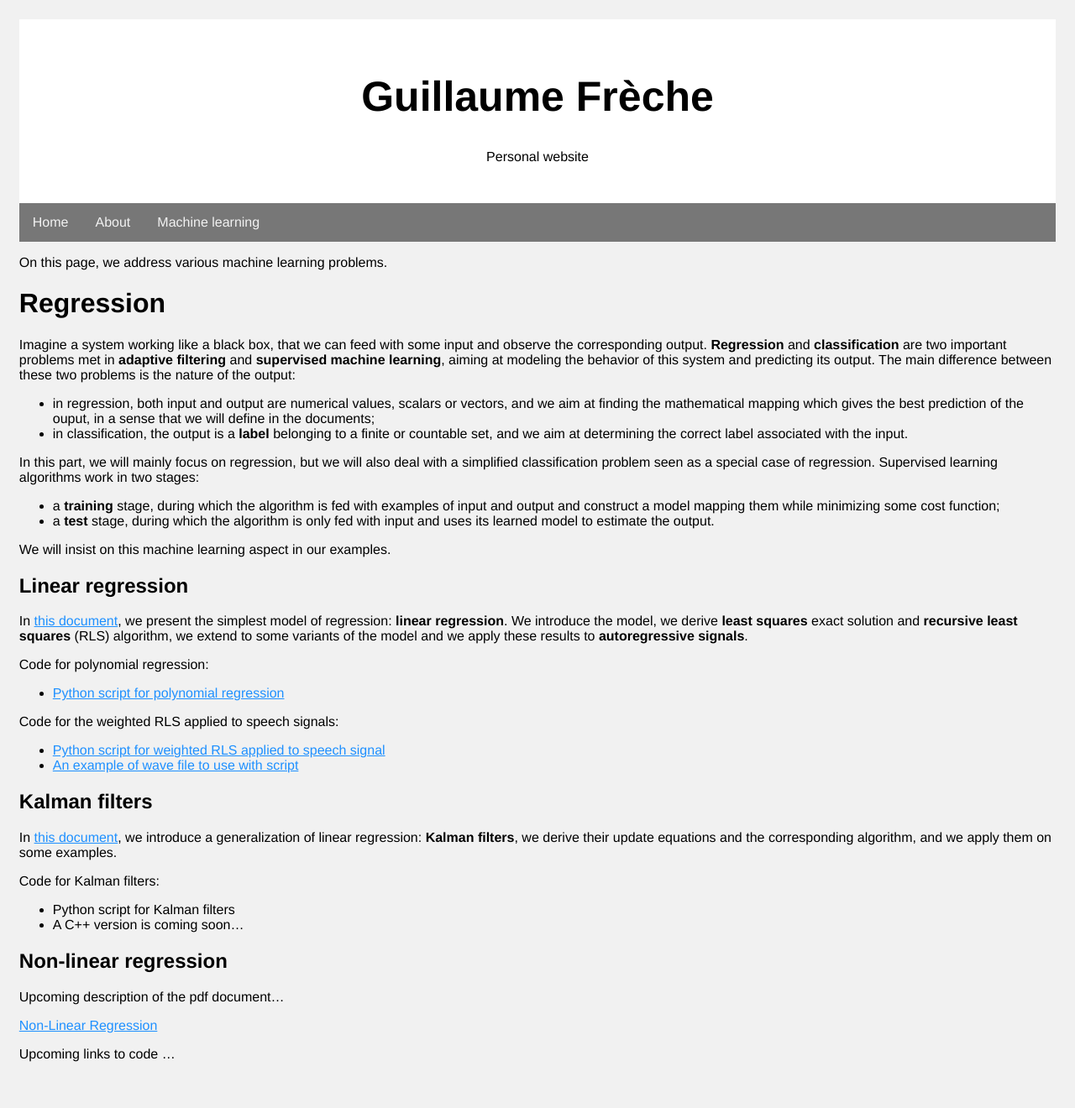
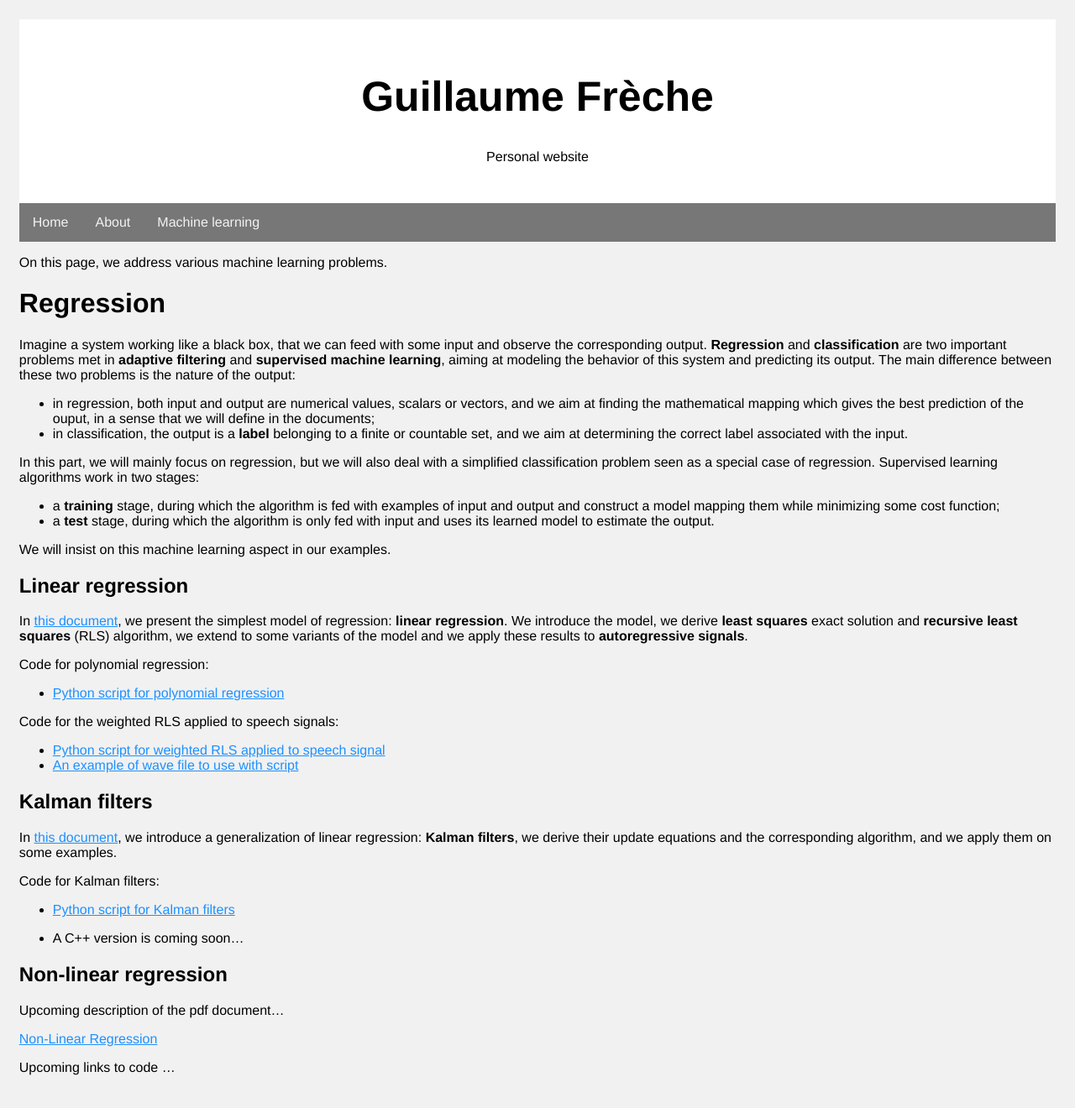
Before and after one commit to grfreche/grfreche.github.io, a Jekyll site: the page built from machine_learning.md, in a window 1280 px wide. Shown: the whole page at 84% size. Built offline with Jekyll 4.4.1, drawn with Linux system fonts in a browser that asks for light colours.

Commit message:
Update machine_learning.md

```diff
--- a/machine_learning.md
+++ b/machine_learning.md
@@ -51,7 +51,8 @@ we introduce a generalization of linear regression: **Kalman filters**,
 we derive their update equations and the corresponding algorithm, and we apply them on some examples.
 
 Code for Kalman filters:
-* Python script for Kalman filters
+* <a href="https://grfreche.github.io/sources/kalman_filters/Kalman_trajectory_tracking.py" class="image fit">Python script for Kalman filters</a>
+
 * A C++ version is coming soon...
 
 ## Non-linear regression
```
